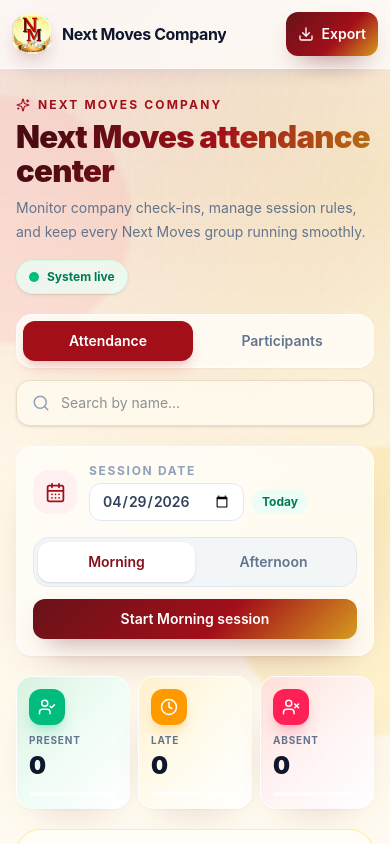
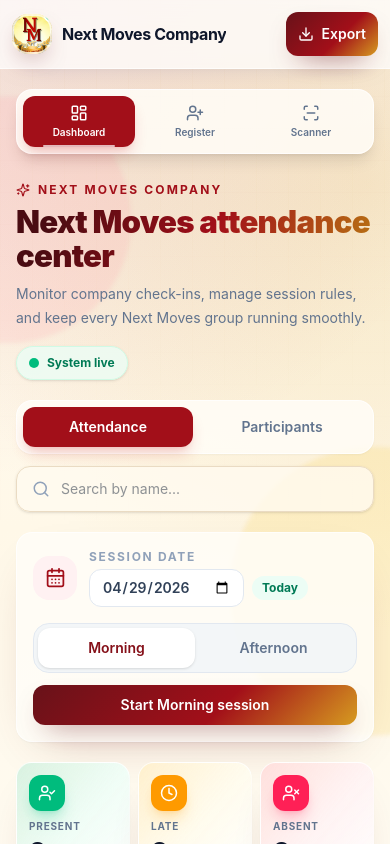
Before and after one commit to JanxJan12/SummerDanceAttendance, a React (Vite) app: page / in a window 390 px wide. Shown: the top 844 px of the page. Built offline with nearby package versions, Linux system fonts and the light colour scheme; no server answers; the database is empty.

Commit message:
Another Improvement on responsiveness

```diff
--- a/src/app/components/Navigation.tsx
+++ b/src/app/components/Navigation.tsx
@@ -13,7 +13,10 @@ const navigationItems = [
 
 export default function Navigation({ currentPage, onNavigate }: NavigationProps) {
   return (
-    <nav className="mobile-nav-safe surface-card fixed left-3 right-3 z-50 rounded-2xl p-1.5 shadow-2xl md:relative md:left-auto md:right-auto md:mx-auto md:w-fit md:rounded-2xl">
+    <nav
+      aria-label="Primary navigation"
+      className="surface-card relative z-20 mx-auto w-full max-w-md rounded-2xl p-1.5 shadow-lg md:w-fit"
+    >
       <div className="flex items-center justify-around gap-1 md:justify-center">
         {navigationItems.map(({ id, label, icon: Icon }) => {
           const active = currentPage === id;
--- a/src/styles/theme.css
+++ b/src/styles/theme.css
@@ -412,12 +412,8 @@
     animation: scanner-glow 2.4s ease-in-out infinite;
   }
 
-  .mobile-nav-safe {
-    bottom: max(0.75rem, env(safe-area-inset-bottom));
-  }
-
   .page-mobile-clearance {
-    padding-bottom: calc(6.75rem + env(safe-area-inset-bottom));
+    padding-bottom: calc(2rem + env(safe-area-inset-bottom));
   }
 
   .responsive-scroll {
@@ -439,10 +435,6 @@
 @media (min-width: 768px) {
   .page-mobile-clearance {
     padding-bottom: 2rem;
-  }
-
-  .mobile-nav-safe {
-    bottom: auto;
   }
 }
 
```
